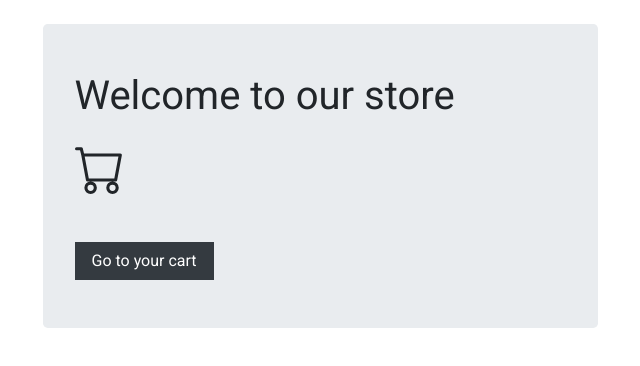
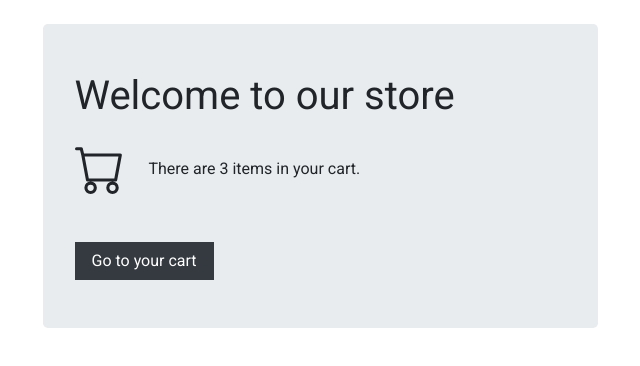
Before and after one commit to mczekajski/shopping-cart, an Angular app: page / in a window 1280 px wide. Shown: the top 366 px of the page, without its empty margins (320-960 px from the left). Built offline with nearby package versions, Linux system fonts and the light colour scheme.

Commit message:
Add initial items quantity information

```diff
--- a/src/app/home/home.component.html
+++ b/src/app/home/home.component.html
@@ -3,7 +3,7 @@
     class="jumbotron py-5 col-12 col-md-8 offset-md-2 col-lg-6 offset-lg-3 mt-4"
   >
     <h1 class="display-5 mb-4">Welcome to our store</h1>
-    <div class="d-flex align-items-center">
+    <div class="d-flex align-items-center" *ngIf="itemsInCart">
       <svg
         xmlns="http://www.w3.org/2000/svg"
         width="50"
@@ -16,7 +16,7 @@
           d="M0 1.5A.5.5 0 0 1 .5 1H2a.5.5 0 0 1 .485.379L2.89 3H14.5a.5.5 0 0 1 .491.592l-1.5 8A.5.5 0 0 1 13 12H4a.5.5 0 0 1-.491-.408L2.01 3.607 1.61 2H.5a.5.5 0 0 1-.5-.5zM3.102 4l1.313 7h8.17l1.313-7H3.102zM5 12a2 2 0 1 0 0 4 2 2 0 0 0 0-4zm7 0a2 2 0 1 0 0 4 2 2 0 0 0 0-4zm-7 1a1 1 0 1 1 0 2 1 1 0 0 1 0-2zm7 0a1 1 0 1 1 0 2 1 1 0 0 1 0-2z"
         />
       </svg>
-      <!-- <p class="m-0 ml-4">There are items in your cart.</p> -->
+      <p class="m-0 ml-4">There are {{ itemsInCart }} items in your cart.</p>
     </div>
     <button class="btn btn-dark px-3 mt-5" routerLink="shopping-cart">
       Go to your cart
--- a/src/app/home/home.component.ts
+++ b/src/app/home/home.component.ts
@@ -1,4 +1,5 @@
 import { Component, OnInit } from '@angular/core';
+import { GetCartDataService } from 'src/app/services/get-cart-data.service';
 
 @Component({
   selector: 'app-home',
@@ -6,11 +7,18 @@ import { Component, OnInit } from '@angular/core';
   styleUrls: ['./home.component.scss']
 })
 export class HomeComponent implements OnInit {
+  itemsInCart = 0;
 
-  constructor() {
+  constructor(private getCartDataService: GetCartDataService) {
    }
 
   ngOnInit(): void {
+    this.getCartItemsNumber();
+  }
 
+  getCartItemsNumber() {
+    this.itemsInCart = 0;
+    this.getCartDataService.getCartData().subscribe((data) => data.forEach(item => this.itemsInCart += item.quantity));
+    return this.itemsInCart;
   }
 }
--- a/src/app/shopping-cart/shopping-cart-home/shopping-cart-home.component.html
+++ b/src/app/shopping-cart/shopping-cart-home/shopping-cart-home.component.html
@@ -11,6 +11,7 @@
   </div>
 
   <div class="row mt-4">
+
     <!-- Items card -->
     <main class="col-lg-9">
       <div
--- a/src/app/shopping-cart/shopping-cart-home/shopping-cart-home.component.ts
+++ b/src/app/shopping-cart/shopping-cart-home/shopping-cart-home.component.ts
@@ -22,6 +22,8 @@ export class ShoppingCartHomeComponent implements OnInit {
     private getCartDataService: GetCartDataService,
     private getProductsDataService: GetProductsDataService
   ) {
+    this.getCartData();
+    this.getProductsData();
     this.SHIPPING_PRICE = 23.8;
     this.shipping = this.SHIPPING_PRICE;
     this.proceeded = false;
@@ -30,8 +32,6 @@ export class ShoppingCartHomeComponent implements OnInit {
   }
 
   ngOnInit(): void {
-    this.getCartData();
-    this.getProductsData();
   }
 
   getCartData() {
```
